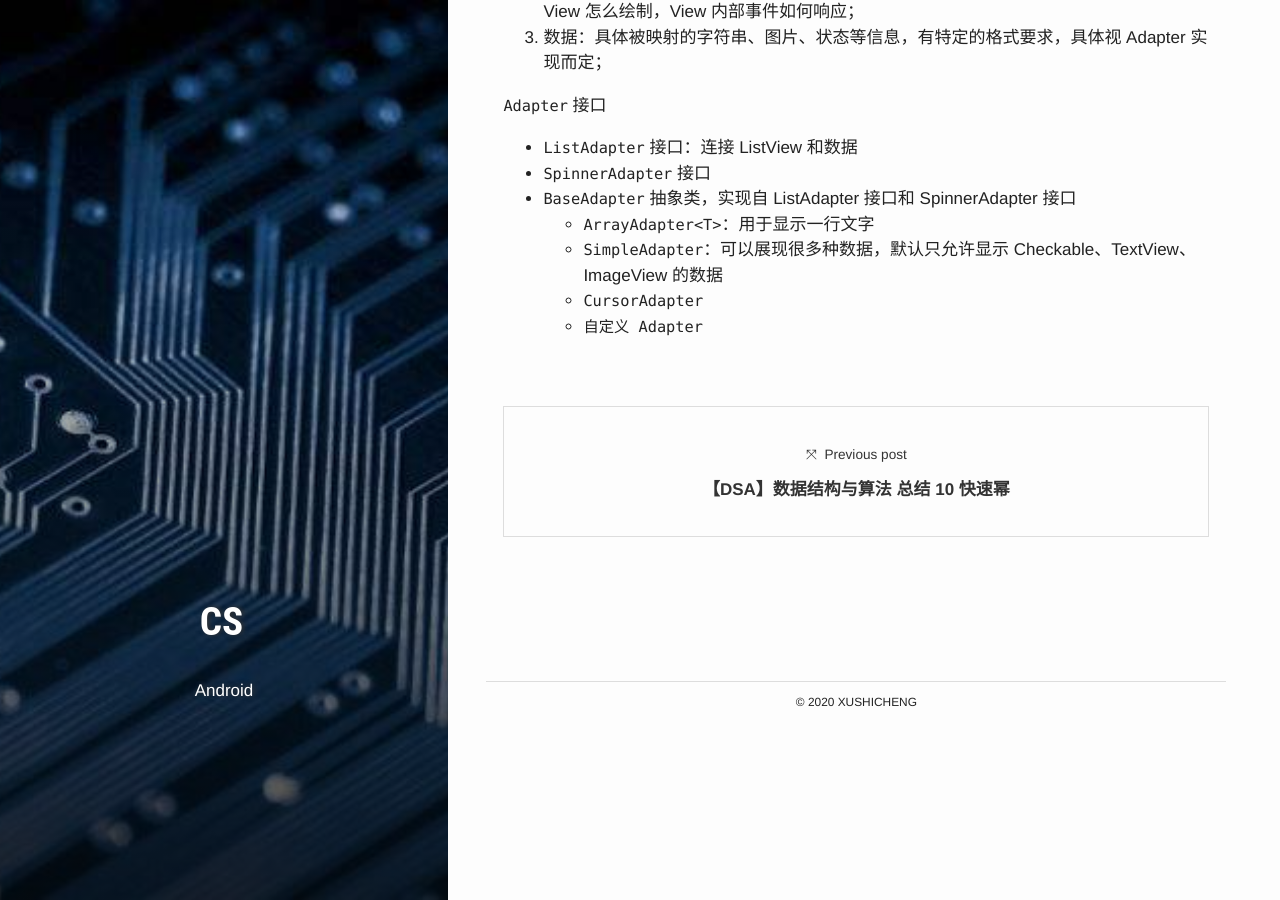
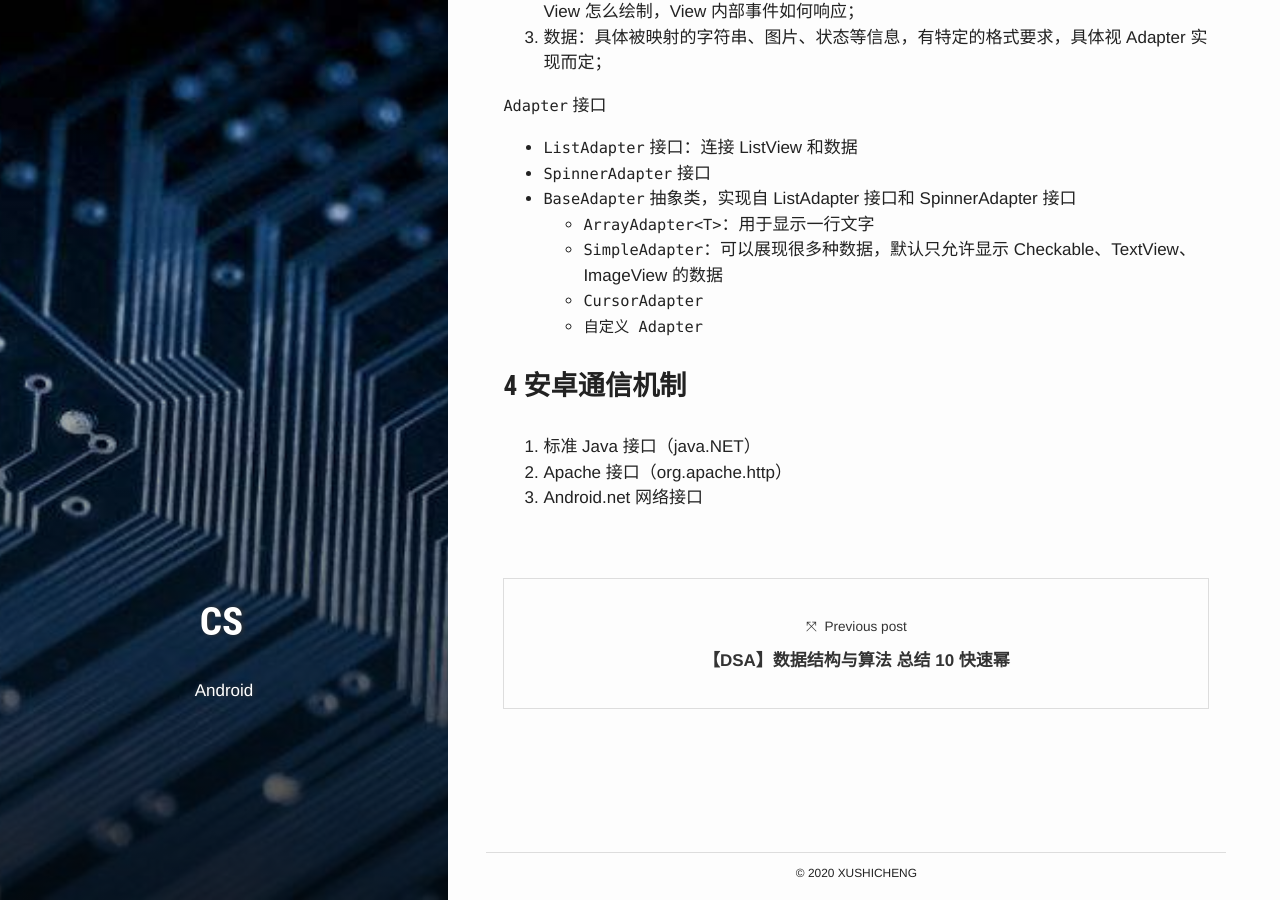
Before and after one commit to PetePro/PetePro.github.io, a Jekyll site: the page built from _posts/ComputerScience/2020-04-23-Android.markdown, in a window 1280 px wide and 900 px high, scrolled down 4315 px. Built offline with Jekyll 4.4.1, drawn with Linux system fonts in a browser that asks for light colours; some web fonts are replaced.

Commit message:
Update 2020-04-23-Android.markdown

```diff
--- a/_posts/ComputerScience/2020-04-23-Android.markdown
+++ b/_posts/ComputerScience/2020-04-23-Android.markdown
@@ -144,3 +144,10 @@ RecyclerView 是 Google 推出用来代替 ListView 组件的。RecyclerView 强
   - `SimpleAdapter`：可以展现很多种数据，默认只允许显示 Checkable、TextView、ImageView 的数据
   - `CursorAdapter`
   - `自定义 Adapter`
+
+
+
+### 4 安卓通信机制
+1. 标准 Java 接口（java.NET）
+2. Apache 接口（org.apache.http）
+3. Android.net 网络接口
```
